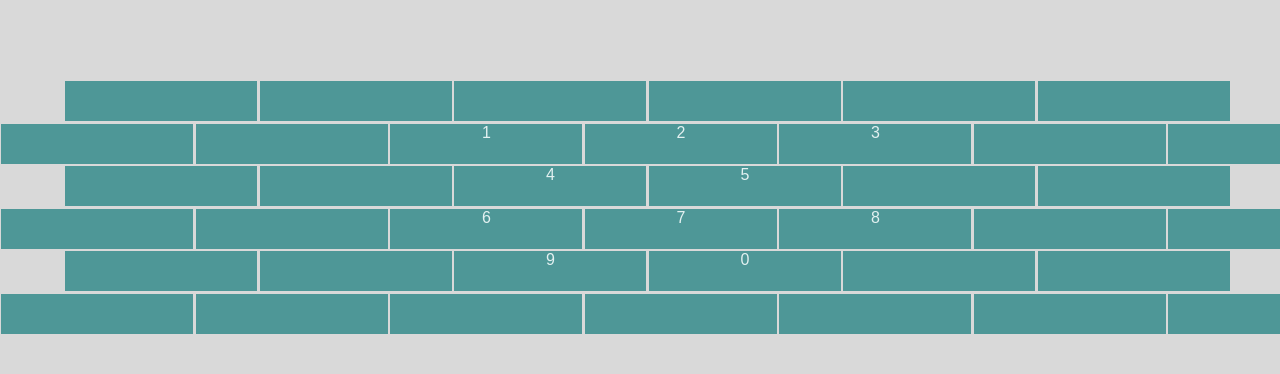
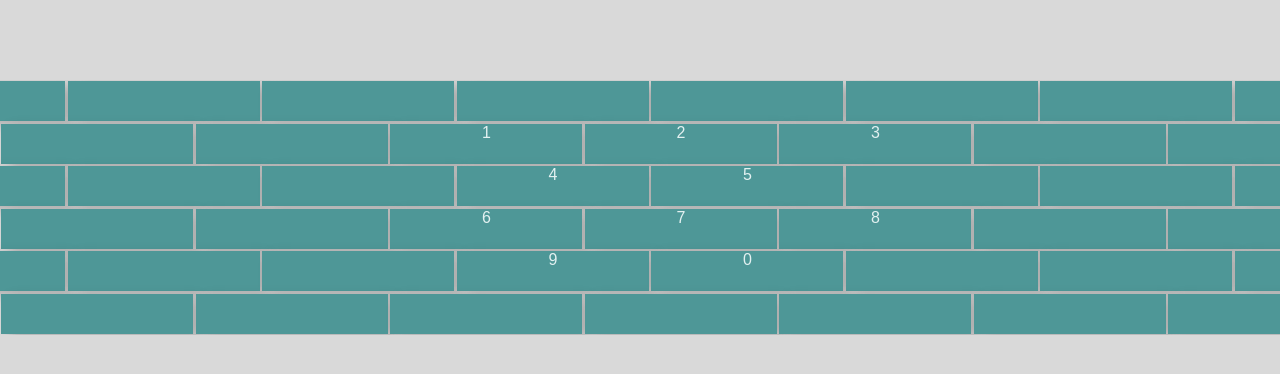
Before and after one commit to Ansticefish/memories, a Vue app: page / in a window 1280 px wide. Shown: the top 374 px of the page. Built offline with nearby package versions, Linux system fonts and the light colour scheme; a web font is replaced by a local one.

Commit message:
Adjust the appearance of the wall

```diff
--- a/src/views/Login.vue
+++ b/src/views/Login.vue
@@ -1,8 +1,9 @@
 <template>
 <div class="container">
+  <!-- panel for password-->
   <div class="wall">
     <div class="row row1">
-      <div v-for="n in 6" class="brick" :key="n"></div>
+      <div v-for="n in 8" class="brick" :key="n"></div>
     </div>
     <!-- rows with numbers -->
     <div v-for="group, i in rows"
@@ -34,9 +35,9 @@ export default {
     return {
       rows: [
         [-1, -1, 1, 2, 3, -1, -1],
-        [-1, -1, 4, 5, -1, -1],
+        [-1, -1, -1, 4, 5, -1, -1, -1],
         [-1, -1, 6, 7, 8, -1, -1],
-        [-1, -1, 9, 0, -1, -1],
+        [-1, -1, -1, 9, 0, -1, -1, -1],
       ],
       code: '',
       bricksStyle: [
@@ -103,14 +104,16 @@ export default {
       margin: 0.1vw;
       text-align: center;
       background-color: #4E9797;
+      box-shadow: 9px 4px 12px rgba(0, 0, 0, 0.2);
       transform-style: preserve-3d;
       color: #e3f1f1;
-      transition: all 1s ease-in-out;
+      transition: all 0.8s ease-in-out;
     }
     // set up hover effect for input panel
     [ class*="num" ]:not(.num--1):hover {
       font-size: 1.5rem;
       background-color: #438181;
+      box-shadow: 4px 10px 6px rgba(0, 0, 0, 0.1);
       transform: translateZ(3vw) ;
       transform-origin: left;
       cursor: pointer;
@@ -118,7 +121,7 @@ export default {
     }
   }
   .row1, .row3, .row5 {
-    margin-left: 5vw;
+    margin-left: -10vw;
   }
 }
 </style>
```
Also changed, not shown: src/assets/matchbox-layer1.png (added), src/assets/matchbox-layer2.png (added).
